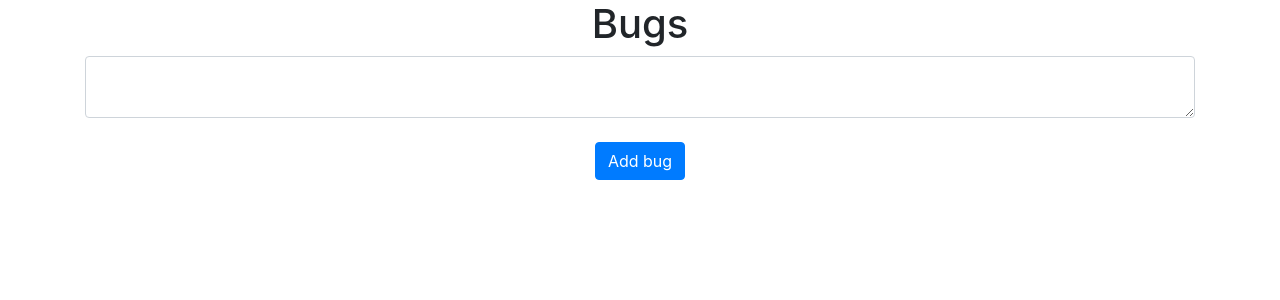
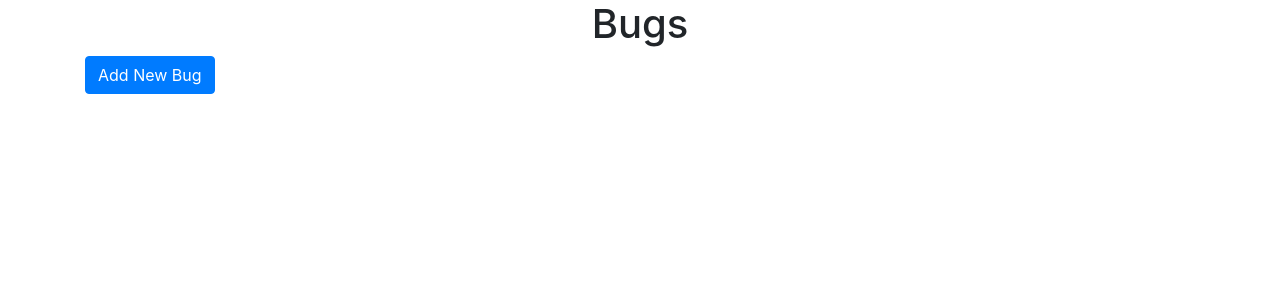
Before and after one commit to lordgrim18/Track-It-All, a Flask app: page /bug-manage in a window 1280 px wide. Shown: the part 56-356 px from the top of the page. Run offline with Flask 3, Linux system fonts and the light colour scheme; the visitor is signed in with stand-in values (Sample User, id 1); data that the repository does not hold is empty; some libraries are stand-ins or nearby versions.

Commit message:
perf(bug_manage): add button to add bug

```diff
--- a/track_it_all/templates/bug_manage.html
+++ b/track_it_all/templates/bug_manage.html
@@ -1,20 +1,35 @@
 {% extends "base.html" %}
+
 {% block title %}Manage{% endblock %}
-{% block content%}
+
+{% block content %}
+
 <h1 align="center">Bugs</h1>
+
 <ul class="list-group list-group-flush" id="bugs">
     {% for bug in user.bugs %}
         <li class="list-group-item">
             {{ bug.text }}
-    </button>
         </li>
     {% endfor %}
 </ul>
+
+<button id="add-bug-btn" type="button" class="btn btn-primary">Add New Bug</button>
+
+<div id="new-bug-form" style="display: none;">
     <form method="POST">
         <textarea name="bug" id="bug" class="form-control"></textarea>
         <br />
         <div align="center">
-    <button type="submit" class="btn btn-primary">Add bug</button>
+            <button type="submit" class="btn btn-primary">Submit Bug</button>
         </div>
     </form>
+</div>
+
+<script>
+    document.getElementById("add-bug-btn").addEventListener("click", function() {
+        document.getElementById("new-bug-form").style.display = "block";
+    });
+</script>
+
 {% endblock %}
```
Lines whose indentation alone changed are shown as unchanged.
